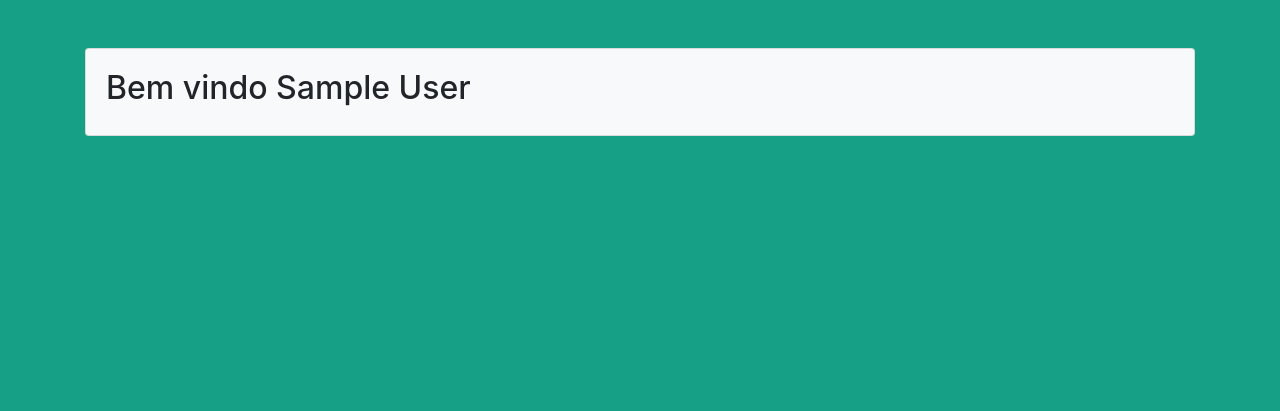
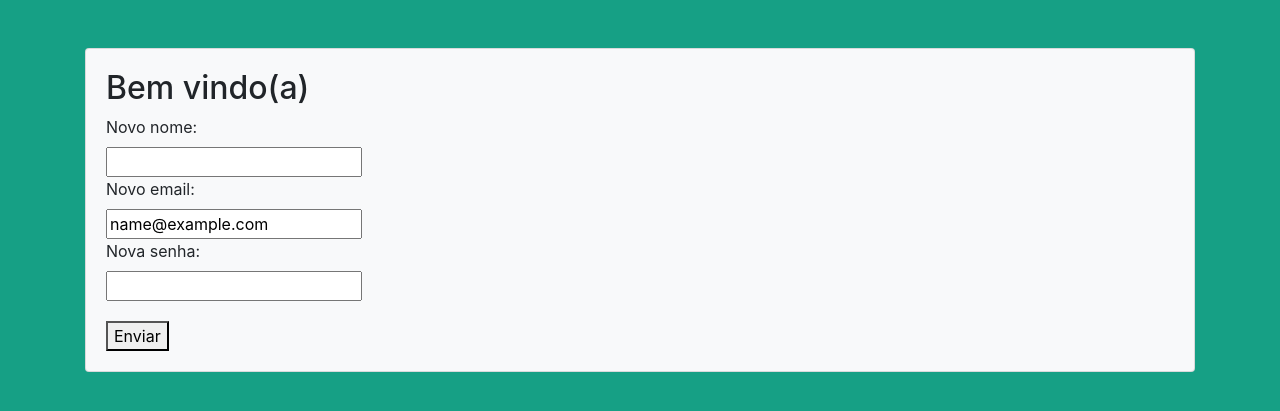
Before and after one commit to felipeantoniolli/csrf, a PHP site: page /csrf/dashboard.php in a window 1280 px wide. Shown: the top 411 px of the page. Run offline with PHP 8.4, Linux system fonts and the light colour scheme; the visitor is signed in with stand-in values (Sample User, id 1); data that the repository does not hold is empty.

Commit message:
Falha finalizada

```diff
--- a/css.css
+++ b/css.css
@@ -54,6 +54,10 @@
   display: none;
 }
 
+button {
+  margin-top: 20px;
+}
+
 body{
   background:#16a085
 }
--- a/dashboard.php
+++ b/dashboard.php
@@ -3,9 +3,11 @@
 <?php
   session_start();
 
-  if(!isset($_SESSION['nome'])) {
+  if(!isset($_SESSION['user'])) {
     header("Location: index.php");
   }
+
+  $user = $_SESSION['user'];
 ?>
 
 <html lang="en">
@@ -14,14 +16,45 @@
   <meta name="viewport" content="width=device-width, initial-scale=1.0">
   <meta http-equiv="X-UA-Compatible" content="ie=edge">
   <link rel="stylesheet" href="https://maxcdn.bootstrapcdn.com/bootstrap/4.0.0-beta.2/css/bootstrap.min.css" integrity="sha384-PsH8R72JQ3SOdhVi3uxftmaW6Vc51MKb0q5P2rRUpPvrszuE4W1povHYgTpBfshb" crossorigin="anonymous">
+  <link rel="stylesheet" href="css.css">
   <title>Dashboard</title>
 </head>
+
 <body style="background-color:#16a085">
   <div class="container">
     <div class="row">
       <div class="col">
         <div class="card card-body bg-light mt-5">
-          <h2> Bem vindo <?= $_SESSION['nome'] ?></h2>
+          <h2> Bem vindo(a) <?= $user['nome'] ?></h2>
+
+          <form class="data-update" method="get" action="update.php">
+            <div class='row'>
+              <div class="col-md-12">
+                <label for="name">Novo nome:</label> <br>
+                <input type="text" name="nome" id="nome" value="<?=$user['nome'] ?>" />
+              </div>
+            </div>
+
+            <div class='row'>
+              <div class="col-md-12">
+                <label for="name">Novo email:</label> <br>
+                <input type="text" name="email" id="email" value="<?= $user['email']?>" />
+              </div>
+            </div>
+
+            <div class='row'>
+              <div class="col-md-12">
+                <label for="name">Nova senha:</label> <br>
+                <input type="password" name="senha" id="senha" />
+              </div>
+            </div>
+
+            <div class='row'>
+              <div class="col-md-12">
+                <button type="submit">Enviar</button>
+              </div>
+            </div>
+          </form>
         </div>
       </div>
     </div>
```
Also changed, not shown: index.php (+10 -0 lines), login.php (+13 -6 lines), update.php (added, +34 -0 lines).
